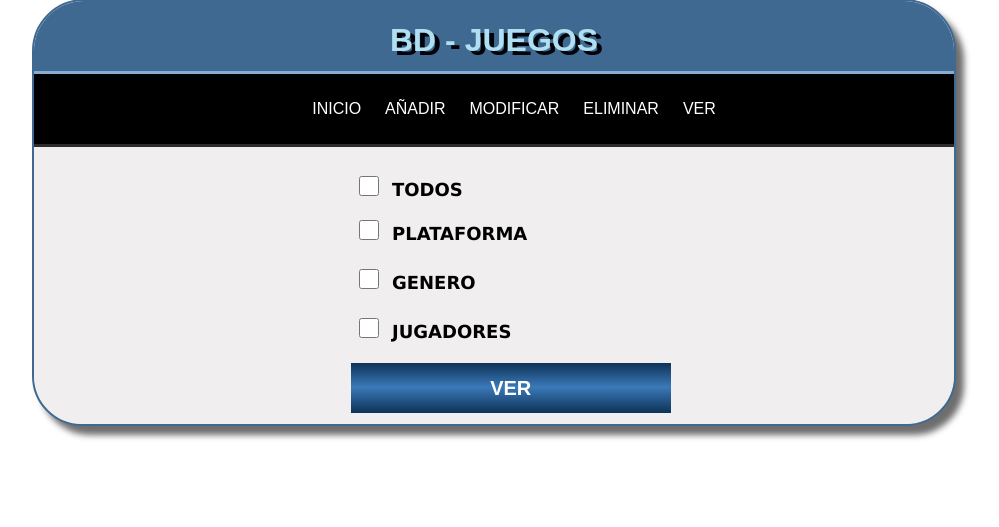
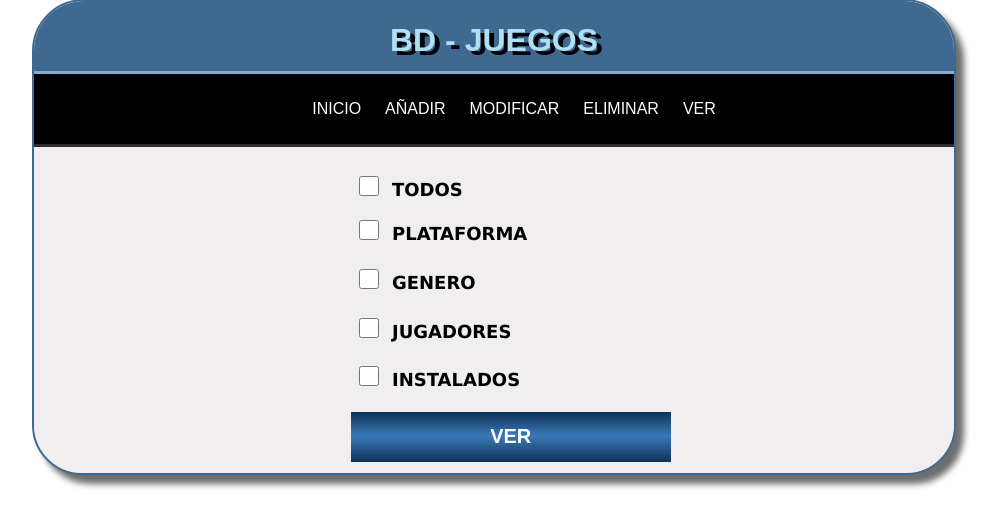
Before and after one commit to victorFernandezF/BDJuegos, a PHP site: page /ver.php in a window 1280 px wide. Shown: the part 67-594 px from the top of the page, without its empty margins (146-1145 px from the left). Run offline with PHP 8.4, Linux system fonts and the light colour scheme.

Commit message:
Arreglos florales de ver

```diff
--- a/edit.php
+++ b/edit.php
@@ -37,7 +37,7 @@ if(isset($_POST["edit"]) && $_SERVER["REQUEST_METHOD"] == "POST"){
     $plataforma = strtoupper($plataforma1);
     $query = "UPDATE juegos SET nombre = '$nombre', genero = '$genero', instalado = '$instalado', espacio = '$espacio', jugadores = '$jugadores', formato = '$formato', plataforma = '$plataforma' WHERE id = $id";
     mysqli_query($conn, $query);
-    echo $query;
+    //echo $query;
 }
 
 ?>
--- a/ver.php
+++ b/ver.php
@@ -21,7 +21,7 @@
             <div class="texto">
                 <div class="subtitulover">
                     <form class="formulariover" action="view.php" method="POST" enctype="multipart/form-data">
-                        <fieldset class="nobordever">
+                    <fieldset class="nobordever">
                             <input type="checkbox" class="inputado" id="todos" name="todos" value="todos" onclick="tod()">
                             <label for="todos"> TODOS</label><br>
                         </fieldset>
@@ -41,6 +41,7 @@
                             <label for="genero"> GENERO </label>
                             <select class="selecto" name="genero2" id="genero2">
                                 <option value="Accion">ACCION</option>
+                                <option value="Mundo abierto">MUNDO ABIERTO</option>
                                 <option value="Deporte">DEPORTE</option>
                                 <option value="Platafdorma">PLATAFORMA</option>
                                 <option value="Simulacion">SIMULACION</option>
@@ -57,6 +58,16 @@
                                 <option value="1">1 JUGADOR</option>
                                 <option value="1-2">DE 1 A 2 JUGADORES</option>
                                 <option value="1-4">DE 1 A 4 JUGADORES</option>
+                            </select>
+                        </fieldset>
+
+                        <!-- INSTALADOS -->
+                        <fieldset class="nobordever">
+                            <input type="checkbox" class="inputado" id="instalado" name="instalado" value="Instalado" onclick="insta()">
+                            <label for="instalado"> INSTALADOS </label>
+                            <select class="selecto" name="instalados2" id="instalados2">
+                                <option value="SI">INSTALADOS</option>
+                                <option value="NO">NO INSTALADOS</option>
                             </select>
                         </fieldset>
                         <fieldset class="nobordever">
@@ -123,6 +134,17 @@
             jugadores2.style.visibility = "hidden";
          }
     }
+    function insta() {
+        const todos = document.getElementById("todos");
+        const instalado = document.getElementById("instalado");
+        const instalado2 = document.getElementById("instalados2");
+        if (instalado.checked == true){
+            instalado2.style.visibility = "visible";
+            todos.checked = false;
+        } else {
+            instalado2.style.visibility = "hidden";
+         }
+    }
 
 </script>
 
--- a/view.php
+++ b/view.php
@@ -8,6 +8,7 @@ include("funciones.php");
     $plataforma = $plat = isset($_POST['plataforma']) ? "si" : "no";
     $genero = $plat = isset($_POST['genero']) ? "si" : "no";
     $jugadores = $plat = isset($_POST['jugadores']) ? "si" : "no";
+    $instalado = $plat = isset($_POST['instalado']) ? "si" : "no";
 
     if($todos == 'si'){
         $where = $where;
@@ -26,6 +27,11 @@ include("funciones.php");
       if($jugadores == 'si'){
         $jugadores2 = $_POST['jugadores2'];
         $where = "$where AND jugadores = '$jugadores2'";
+      };
+
+      if($instalado == 'si'){
+        $instalados2 = $_POST['instalados2'];
+        $where = "$where AND instalado = '$instalados2'";
       };
 
 
```
